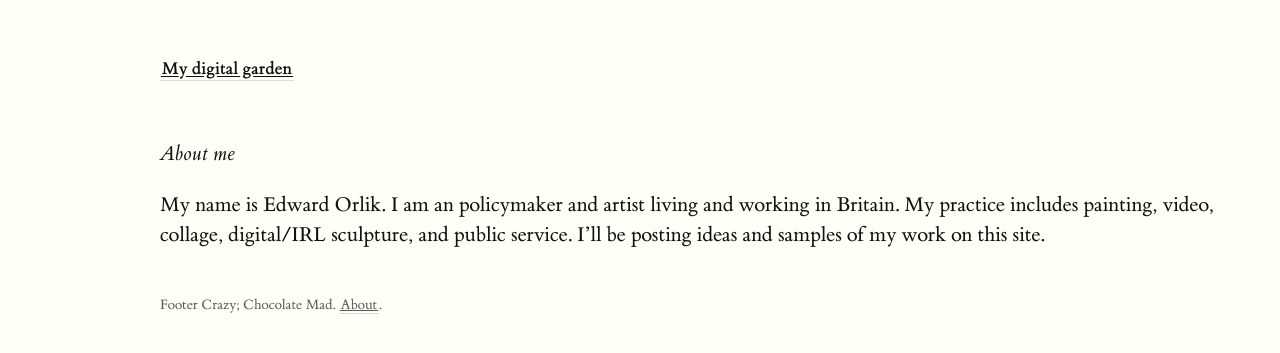
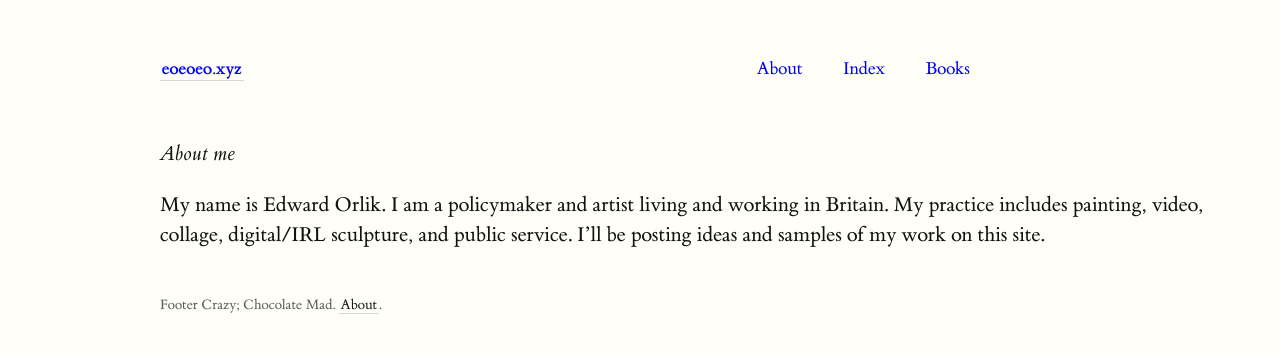
Before and after one commit to eorlik/digital-garden, a Jekyll site: the page built from _pages/about.md, in a window 1280 px wide. Shown: the top 353 px of the page. Built offline with Jekyll 4.4.1, drawn with Linux system fonts in a browser that asks for light colours.

Commit message:
Multiple changes to content and fixes to CSS, and adding a navbar

```diff
--- a/_config.yml
+++ b/_config.yml
@@ -1,4 +1,4 @@
-title:               My digital garden
+title:               eoeoeo.xyz
 include:             ['_pages']
 exclude:             ['_includes/notes_graph.json']
 # You may need to change the base URL depending on your deploy configuration.
--- a/_includes/nav.html
+++ b/_includes/nav.html
@@ -1,4 +1,14 @@
-<div>
-    <a class="internal-link" href="{{ site.baseurl }}/"><b>{{ site.title }}</b></a>
-
+<div class="navbar">
+    <a class="internal-link" style="color:blue" href="{{ site.baseurl }}/"><b>{{ site.title }}</b></a>
+    <span id="nav-links">
+        <a class="internal-link" id="nav-link" href="/about" aria-label="View about page">
+            About
+        </a>
+        <a class="internal-link" id="nav-link" href="/index" aria-label="View index page">
+            Index
+        </a>
+        <a class="internal-link" id="nav-link" href="/library" aria-label="View books page">
+            Books
+        </a>
+    </span>
 </div>
--- a/_pages/about.md
+++ b/_pages/about.md
@@ -6,5 +6,11 @@ permalink: /about
 
 *About me*
 
-My name is Edward Orlik. I am an policymaker and artist living and working in Britain. My practice includes painting, video, collage, digital/IRL sculpture, and public service.
+My name is Edward Orlik. I am a policymaker and artist living and working in Britain. My practice includes painting, video, collage, digital/IRL sculpture, and public service.
 I’ll be posting ideas and samples of my work on this site.
+
+<style>
+  .wrapper {
+    max-width: 46em;
+  }
+</style>
--- a/_sass/_style.scss
+++ b/_sass/_style.scss
@@ -98,6 +98,10 @@ a {
     content: "";
   }
 }
+/* 28 March 2021 - EO added div.wrapper specs */
+div.wrapper {
+  max-width:61.3em;
+}
 
 *:focus {
   background: #ffe8bc !important;
@@ -106,7 +110,22 @@ a {
 
 nav {
   margin: 1em 0 3em;
+  max-width: 46em;
+
 }
+
+#nav-links {
+  float:right;
+  border-bottom: 0;
+}
+
+#nav-link {
+  color:blue;
+  padding-left: 1em;
+  padding-right: 1em;
+  border-bottom: 0;
+}
+
 
 #notes-entry-container {
   display: grid;
--- a/tufte.css
+++ b/tufte.css
@@ -220,6 +220,8 @@ figure.fullwidth figcaption {
 }
 
 /* Links: replicate underline that clears descenders */
+
+/* 28 March 2021: EO commenting out this section, which conflicts with style.scss
 a:link,
 a:visited {
     color: inherit;
@@ -253,6 +255,9 @@ a:link::-moz-selection {
     text-shadow: 0.03em 0 #b4d5fe, -0.03em 0 #b4d5fe, 0 0.03em #b4d5fe, 0 -0.03em #b4d5fe, 0.06em 0 #b4d5fe, -0.06em 0 #b4d5fe, 0.09em 0 #b4d5fe, -0.09em 0 #b4d5fe, 0.12em 0 #b4d5fe, -0.12em 0 #b4d5fe, 0.15em 0 #b4d5fe, -0.15em 0 #b4d5fe;
     background: #b4d5fe;
 }
+END OF COMMENTED-OUT SECTION
+*/
+
 
 /* Sidenotes, margin notes, figures, captions */
 img {
@@ -261,10 +266,11 @@ img {
 
 .sidenote,
 .marginnote {
+    max-width: 15.3em;
     float: right;
     clear: right;
-    margin-right: -60%;
-    width: 50%;
+    margin-right: -30%;
+    width: 25%;
     margin-top: 0.3rem;
     margin-bottom: 0;
     font-size: 1.1rem;
```
Also changed, not shown: _notes/website to do list.md (added, +23 -0 lines), _pages/Library.md (+6 -0 lines), _pages/index.md (+1 -1 lines), 1 other file.
